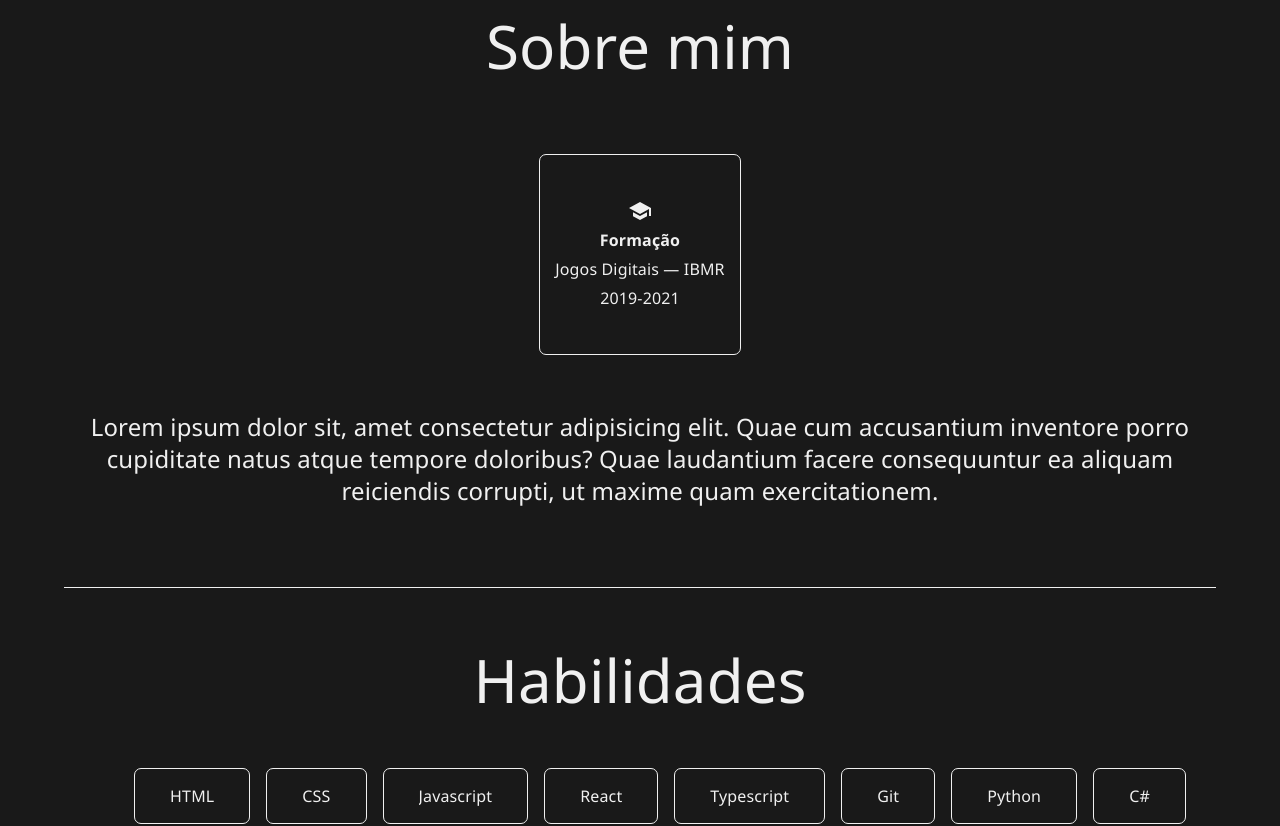
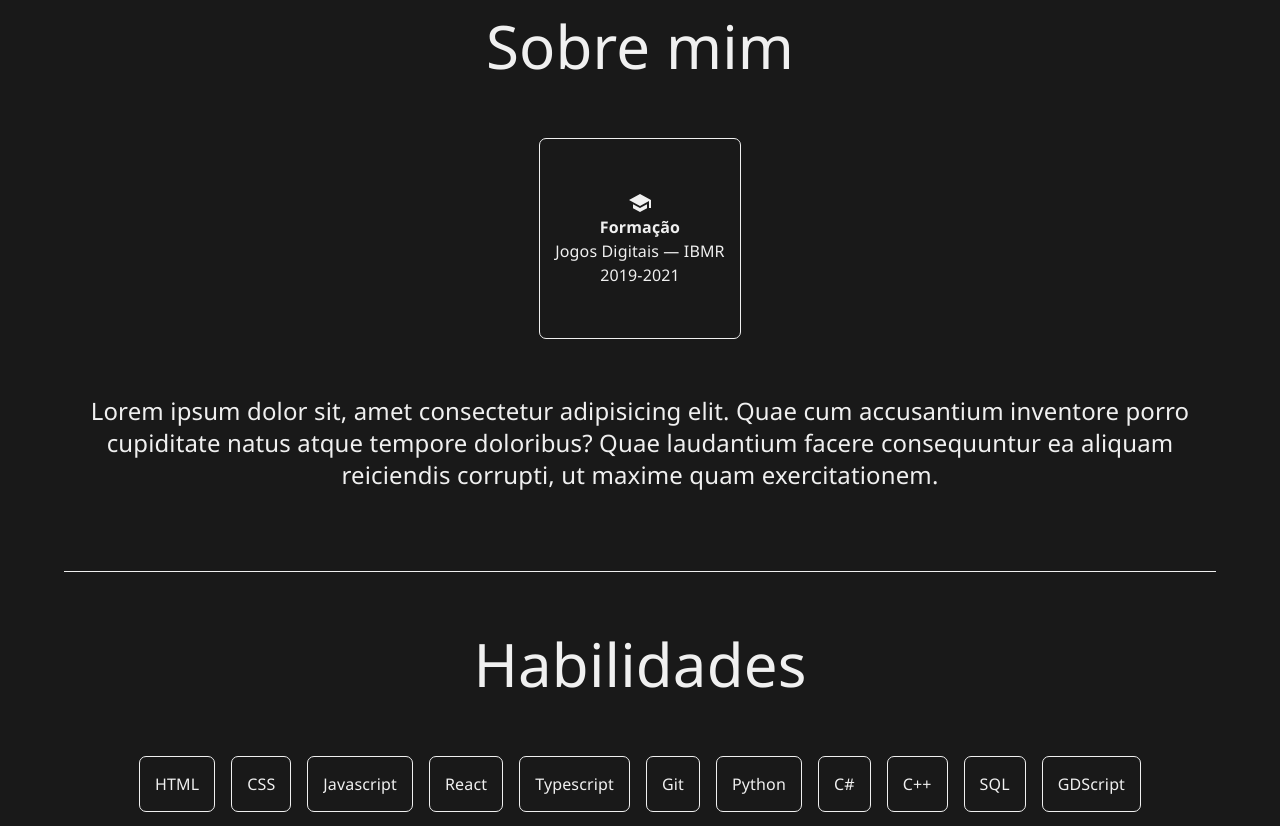
Before and after one commit to Luxxdev/portifolio, a React (Vite) app: page / in a window 1280 px wide. Shown: the part 840-1666 px from the top of the page. Built offline with nearby package versions, Linux system fonts and the light colour scheme.

Commit message:
visual improvements

```diff
--- a/src/components/SkillsTag/SkillsTag.tsx
+++ b/src/components/SkillsTag/SkillsTag.tsx
@@ -13,14 +13,13 @@ const SkillsButton: React.FC<SkillsButtonProps> = ({ children, fixedSizeRatio })
     padding: '15px 15px',
     minWidth: 'fit-content',
     width: fixedSizeRatio ? 'fit-content' : '100%',
-    margin: fixedSizeRatio ? '0px' : '20px',
+    // margin: fixedSizeRatio ? '0px' : '20px',
     aspectRatio: fixedSizeRatio ? 1 / 1 : 'auto',
     color: theme.palette.primary.contrastText,
     display: 'flex',
     flexDirection: 'column',
     alignItems: 'center',
     justifyContent: 'center',
-    gap: '5px',
   }))
 
   return (
--- a/src/pages/Home/sections/About/About.tsx
+++ b/src/pages/Home/sections/About/About.tsx
@@ -16,15 +16,16 @@ const About = () => {
     minHeight: '100vh',
     paddingBottom: '50px',
     paddingTop: '50px',
+    width: '100%',
   }))
 
   return (
     <>
       <StyledAbout id="about">
         <Container maxWidth="lg">
-          <Grid2 container spacing={2} justifyContent={'center'}>
-            <Grid2 size={{ xs: 12, md: 12 }} paddingBottom={5} justifyContent={'center'}>
-              <Typography color="primary.contrastText" variant="h2" textAlign="center" pb={2}>
+          <Grid2 container spacing={2} justifyContent={'center'} pb={2}>
+            <Grid2 size={{ xs: 12, md: 12 }} justifyContent={'center'}>
+              <Typography color="primary.contrastText" variant="h2" textAlign="center" pb={5}>
                 {t('aboutTitle')}
               </Typography>
             </Grid2>
@@ -43,14 +44,14 @@ const About = () => {
               </Typography>
             </Grid2>
             <Grid2 size={{ xs: 12, md: 12 }} marginTop={5}>
-              <Typography color="primary.contrastText" variant="h2" textAlign="center" pb={2}>
+              <Typography color="primary.contrastText" variant="h2" textAlign="center" pb={5}>
                 {t('skillsTitle')}
 
               </Typography>
             </Grid2>
 
             {skills.map(skill => (
-              <Grid2 size='auto' display="block" justifyContent="center">
+              <Grid2 size='auto' display="flex" justifyContent="center">
                 <SkillsButton>
                   <Typography noWrap={true} textAlign={'center'}>{t(skill)}</Typography>
                 </SkillsButton>
--- a/src/pages/Home/sections/Experiences/Experiences.tsx
+++ b/src/pages/Home/sections/Experiences/Experiences.tsx
@@ -14,6 +14,9 @@ const Experiences = () => {
         minHeight: '100vh',
         paddingBottom: '50px',
         paddingTop: '50px',
+        width: '100%',
+
+
         // [theme.breakpoints.up('xs')]: {
         //     alignItems: 'flex-start',
         // },
--- a/src/pages/Home/sections/Footer/Footer.tsx
+++ b/src/pages/Home/sections/Footer/Footer.tsx
@@ -14,6 +14,8 @@ const Footer = () => {
     color: theme.palette.primary.contrastText,
     justifyContent: 'space-evenly',
     paddingTop: '50px',
+    width: '100%',
+
     // paddingBottom: '50px',
   }))
 
--- a/src/pages/Home/sections/Hero/Hero.tsx
+++ b/src/pages/Home/sections/Hero/Hero.tsx
@@ -19,6 +19,8 @@ const Hero = () => {
     minHeight: '100vh',
     alignItems: 'center',
     paddingBottom: '50px',
+    width: '100%',
+
     // [theme.breakpoints.up('xs')]: {
     //   paddingBottom: '75px',
     //   paddingTop: '-75px',
--- a/src/pages/Home/sections/Projects/Projects.tsx
+++ b/src/pages/Home/sections/Projects/Projects.tsx
@@ -11,6 +11,8 @@ const Projects = () => {
     minHeight: '100vh',
     paddingBottom: '50px',
     paddingTop: '50px',
+    width: '100%',
+
   }))
 
   return (
```
